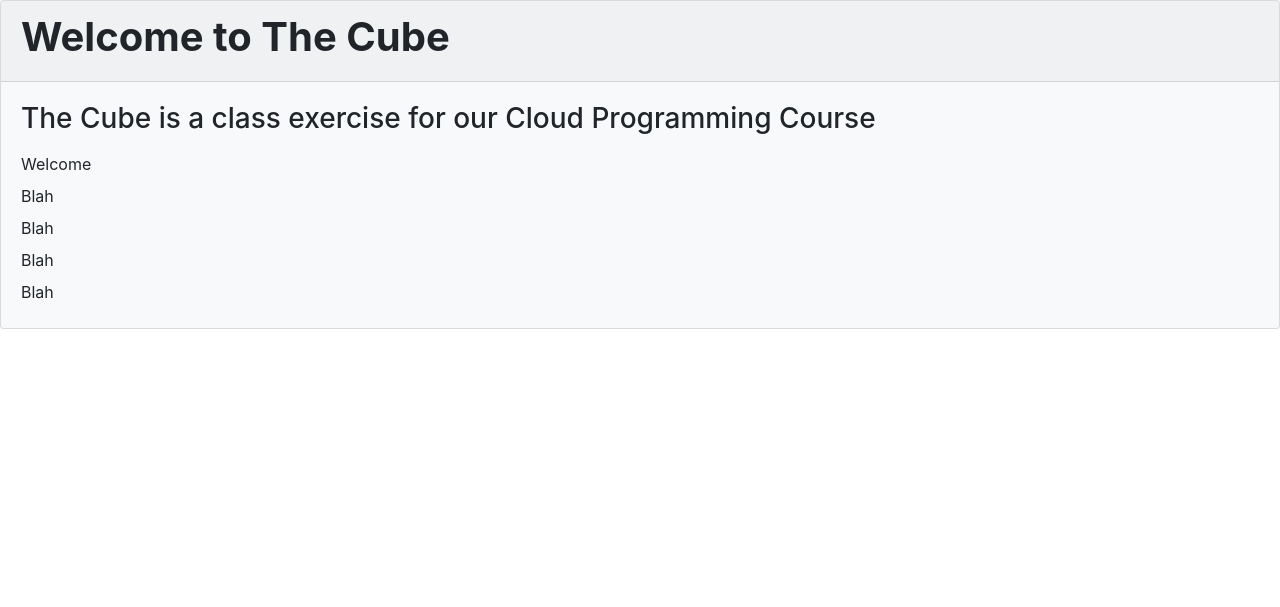
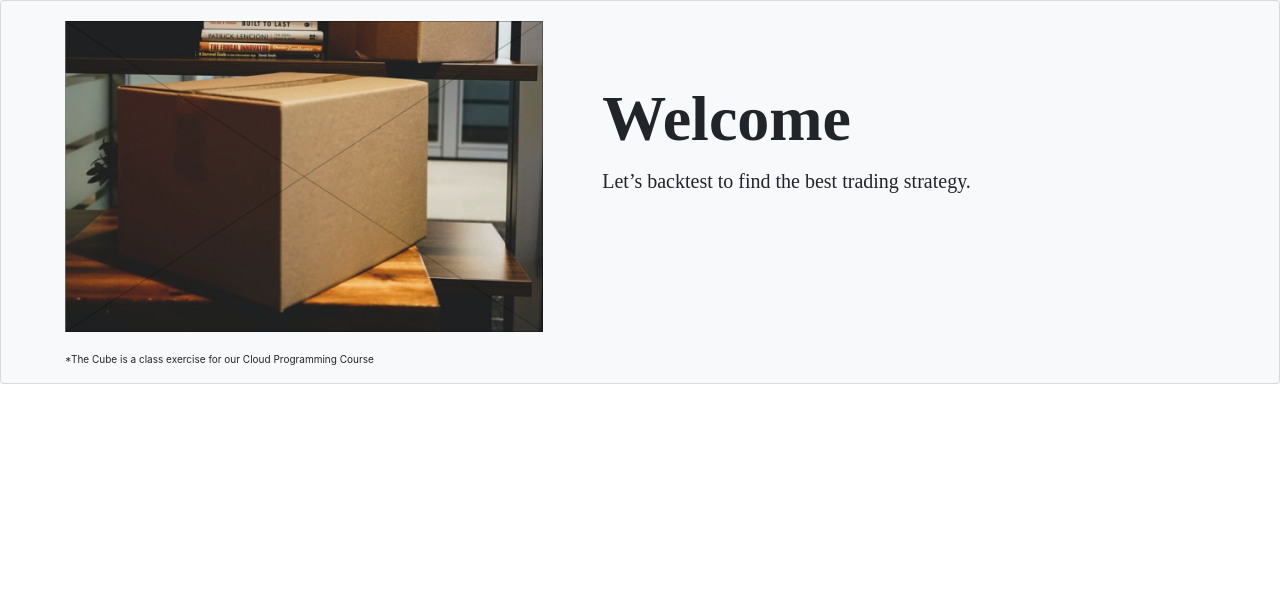
Before and after one commit to nplee01/FSCSW01, a Django app: page / in a window 1280 px wide. Shown: the part 102-709 px from the top of the page. Run offline with Django 3.2, Linux system fonts and the light colour scheme.

Commit message:
Homepage

```diff
--- a/runtest/templates/runtest/home.html
+++ b/runtest/templates/runtest/home.html
@@ -3,19 +3,19 @@
 {% block content %}
 
 <div class="card bg-light">
-    <div class="card-header">
-        <h1><strong style="font-weight: 700;">Welcome to The Cube</strong></h1>
+    <!-- <div class="card-header">
+        <h1><strong style>Welcome to The Cube</strong></h1>
+    </div> -->
+    <div class="card-body">
+		<img src="static/img/box.png" alt="dummybox">
+		<div class="homepageDesc">
+			<h2>Welcome</h2>
+			<p class="card-text">
+				Let’s backtest to find the best trading strategy.
+			</p>
+		</div>
     </div>
-    <div class="card-body">
-    <h3 class="card-title">The Cube is a class exercise for our Cloud Programming Course</h3>
-    <p class="card-text" style="line-height: 2rem;">
-        Welcome
-        <br> Blah
-        <br> Blah
-        <br> Blah
-        <br> Blah
-    </p>
-    </div>
+	<p class="disclaimer">*The Cube is a class exercise for our Cloud Programming Course</p>
 </div>
 
 {% endblock %}
--- a/static/css/styles.css
+++ b/static/css/styles.css
@@ -48,3 +48,38 @@ footer {
   color: rgb(255, 255, 255);
   padding: 10px;
 }
+
+img {
+  width: 40%;
+  height: auto;
+}
+
+.card-header h1 {
+  font-family: 'Times New Roman';
+}
+
+.card-body {
+  display: flex;
+  padding-left: 5%;
+}
+
+.card-text {
+  font-family: 'Raleway';
+  font-size: 20px;
+}
+
+.homepageDesc{
+  padding-left: 5%;
+  padding-top: 5%;
+}
+
+.homepageDesc h2{
+  font-family: 'Times New Roman', Times, serif;
+  font-weight: bold;
+  font-size: 4rem;
+}
+
+.disclaimer {
+  font-size: x-small;
+  padding-left: 5%;
+}
```
Also changed, not shown: static/img/box.png (added).
